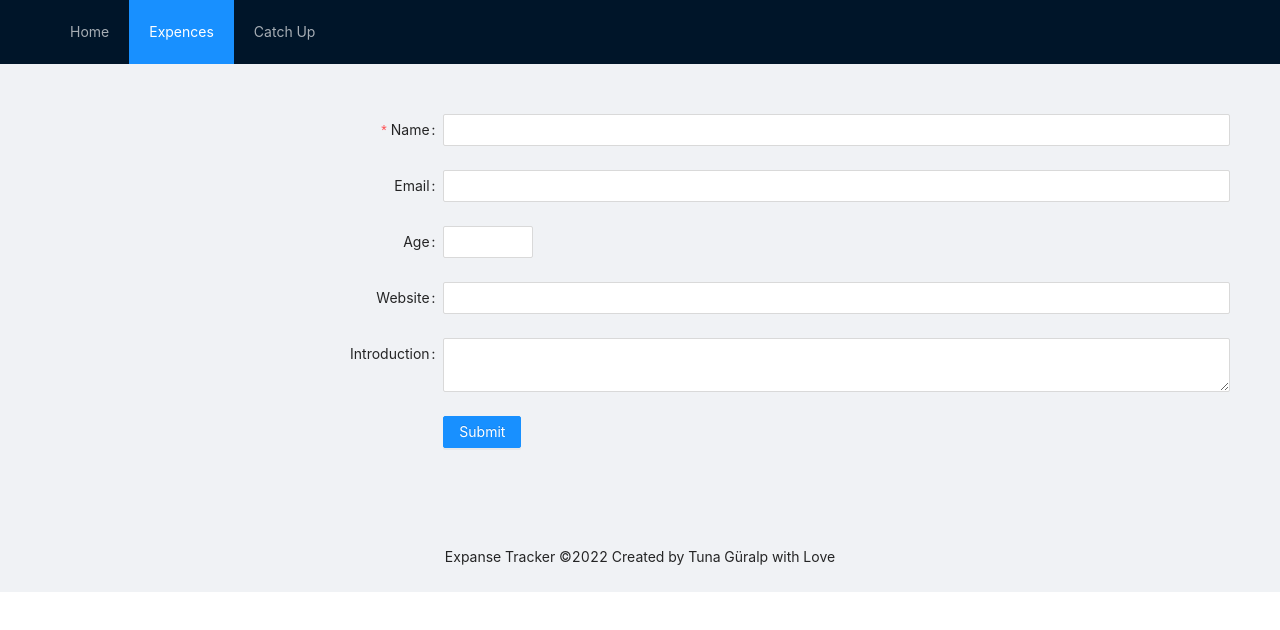
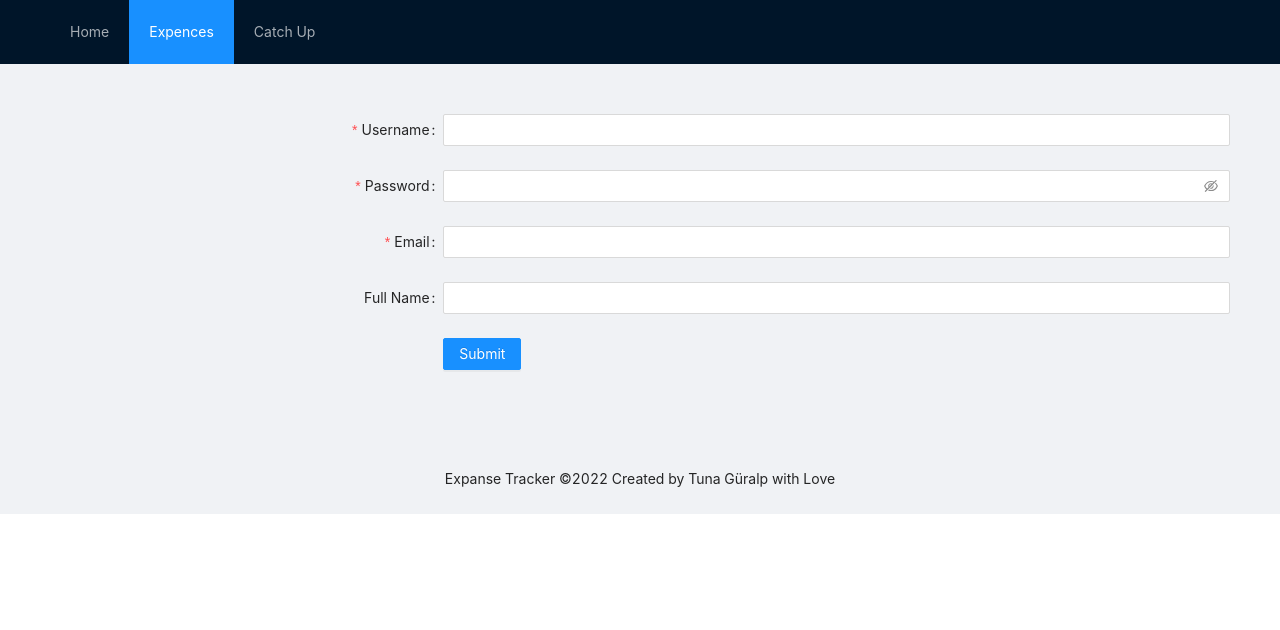
Before and after one commit to TunaStark/expense-tracker, a React (Create React App) app: page /register in a window 1280 px wide. Shown: the top 630 px of the page. Built offline with nearby package versions, Linux system fonts and the light colour scheme.

Commit message:
Add password mask and edit form

```diff
--- a/src/components/SignUp.tsx
+++ b/src/components/SignUp.tsx
@@ -25,20 +25,23 @@ const SignUp = () => {
     return (
         <>
             <Form {...layout} name="nest-messages" onFinish={onFinish} validateMessages={validateMessages}>
-                <Form.Item name={['user', 'name']} label="Name" rules={[{ required: true }]}>
+                <Form.Item name="username" label="Username" rules={[{ required: true }]}>
                     <Input />
                 </Form.Item>
-                <Form.Item name={['user', 'email']} label="Email" rules={[{ type: 'email' }]}>
+                <Form.Item
+                    label="Password"
+                    name="password"
+                    rules={[
+                        { required: true, message: 'Please input your password!', min: 6 }
+                    ]}
+                >
+                    <Input.Password />
+                </Form.Item>
+                <Form.Item name="email" label="Email" rules={[{ type: 'email', required: true }]}>
                     <Input />
                 </Form.Item>
-                <Form.Item name={['user', 'age']} label="Age" rules={[{ type: 'number', min: 0, max: 99 }]}>
-                    <InputNumber />
-                </Form.Item>
-                <Form.Item name={['user', 'website']} label="Website">
+                <Form.Item name="full_name" label="Full Name">
                     <Input />
-                </Form.Item>
-                <Form.Item name={['user', 'introduction']} label="Introduction">
-                    <Input.TextArea />
                 </Form.Item>
                 <Form.Item wrapperCol={{ ...layout.wrapperCol, offset: 8 }}>
                     <Button type="primary" htmlType="submit">
```
